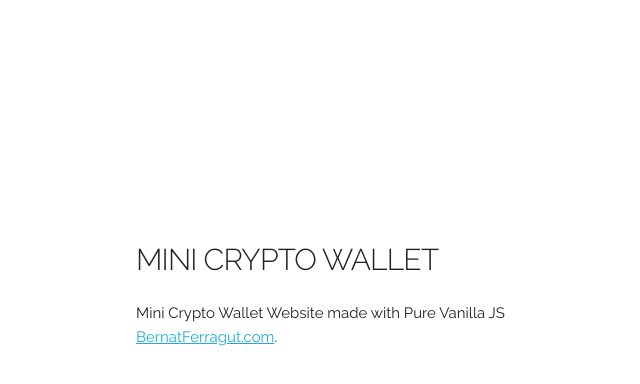
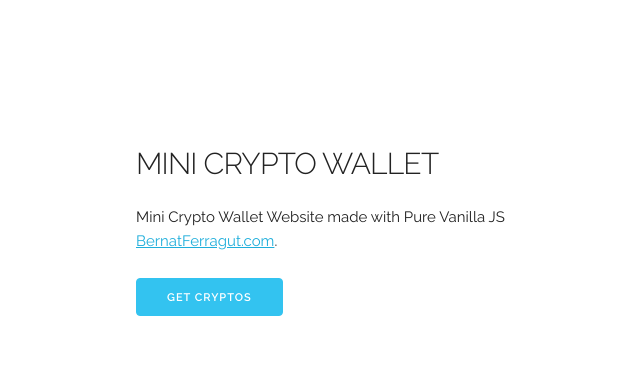
Before and after one commit to bernatferragut/Cryptos-VanillaJS, a plain HTML site: page index.html in a window 1280 px wide. Shown: the whole page, without its empty margins (24-664 px from the left). Drawn offline with Linux system fonts and the light colour scheme.

Commit message:
All Cryptos connected
Crypto prices connected through API with success

```diff
--- a/index.html
+++ b/index.html
@@ -34,9 +34,10 @@
   –––––––––––––––––––––––––––––––––––––––––––––––––– -->
   <div class="container">
     <div class="row">
-      <div class="one-half column" style="margin-top: 25%">
+      <div class="one-half column" style="margin-top: 15%">
         <h4 id="mainTitle">MINI CRYPTO WALLET</h4>
         <p>Mini Crypto Wallet Website made with Pure Vanilla JS <a href="http://www.bernatferragut.com">BernatFerragut.com</a>.</p>
+        <button class="button-primary" id="button">GET CRYPTOS</button>
         <div id="cryptoContainer"></div>
       </div>
     </div>
--- a/js/main.js
+++ b/js/main.js
@@ -9,14 +9,14 @@ myButtton.addEventListener('click', getCryptos);
 // GET API DATA
 // 1. AJAX + JSON => Cryptocompare API
 // Cryptocompare/Price/Multi (returns Object + Multicoin object prices)
-let cryptosUrl = "https://min-api.cryptocompare.com/data/pricemulti?fsyms=BTC,EOS,IOT&tsyms=USD";
+let cryptosUrl = "https://min-api.cryptocompare.com/data/pricemulti?fsyms=BTC,LTC,XLM,EOS,IOT,BTG,XRB,BTS,BAT&tsyms=USD";
 
 function getCryptos() {
     let myRequest = new XMLHttpRequest();
     myRequest.open('GET',cryptosUrl);
     myRequest.onload = function() {
         let myResponse = JSON.parse(myRequest.responseText);
-        // console.log(myResponse.BTC.USD);
+        console.log(myResponse);
         renderHTML(myResponse);
     }
     myRequest.send();
```
